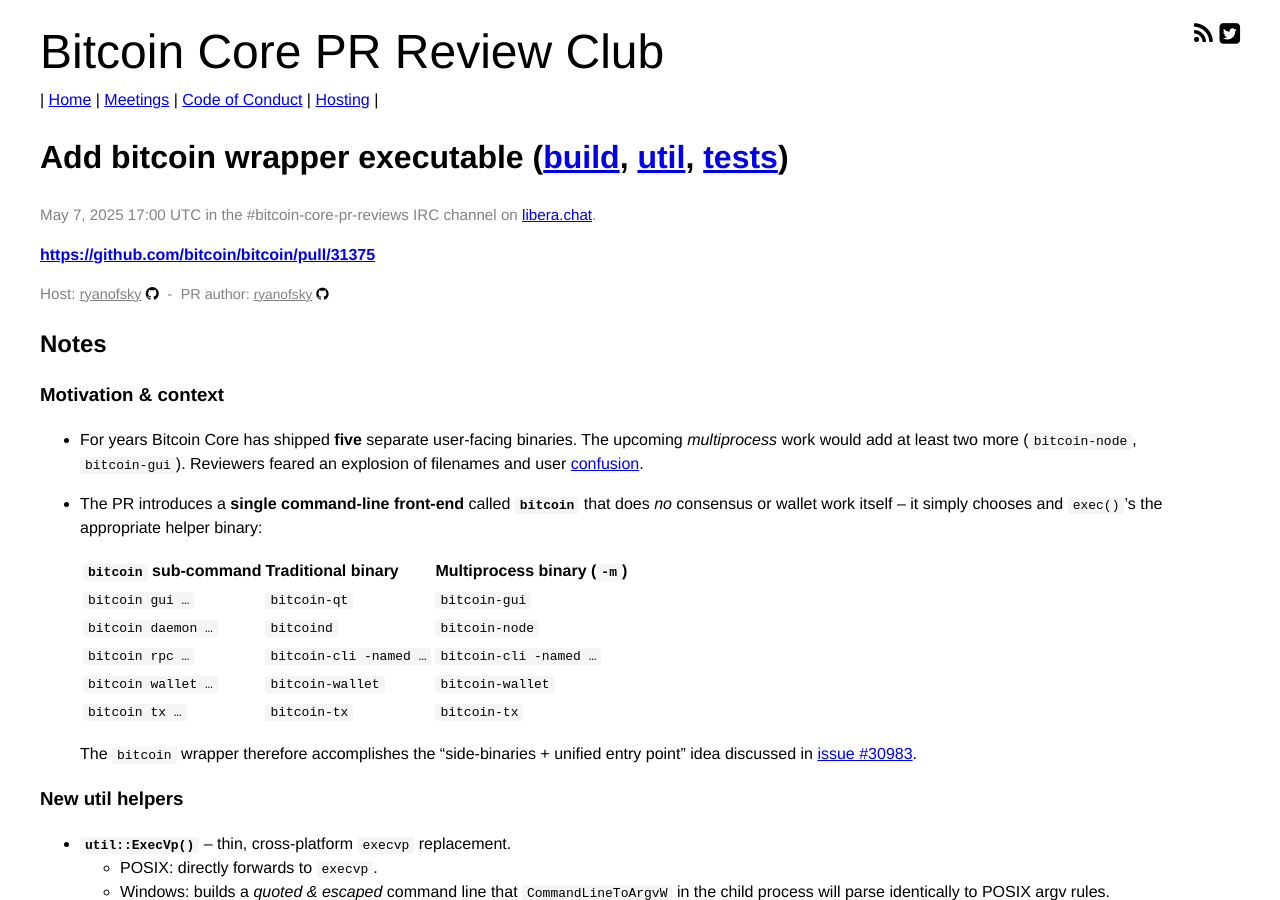
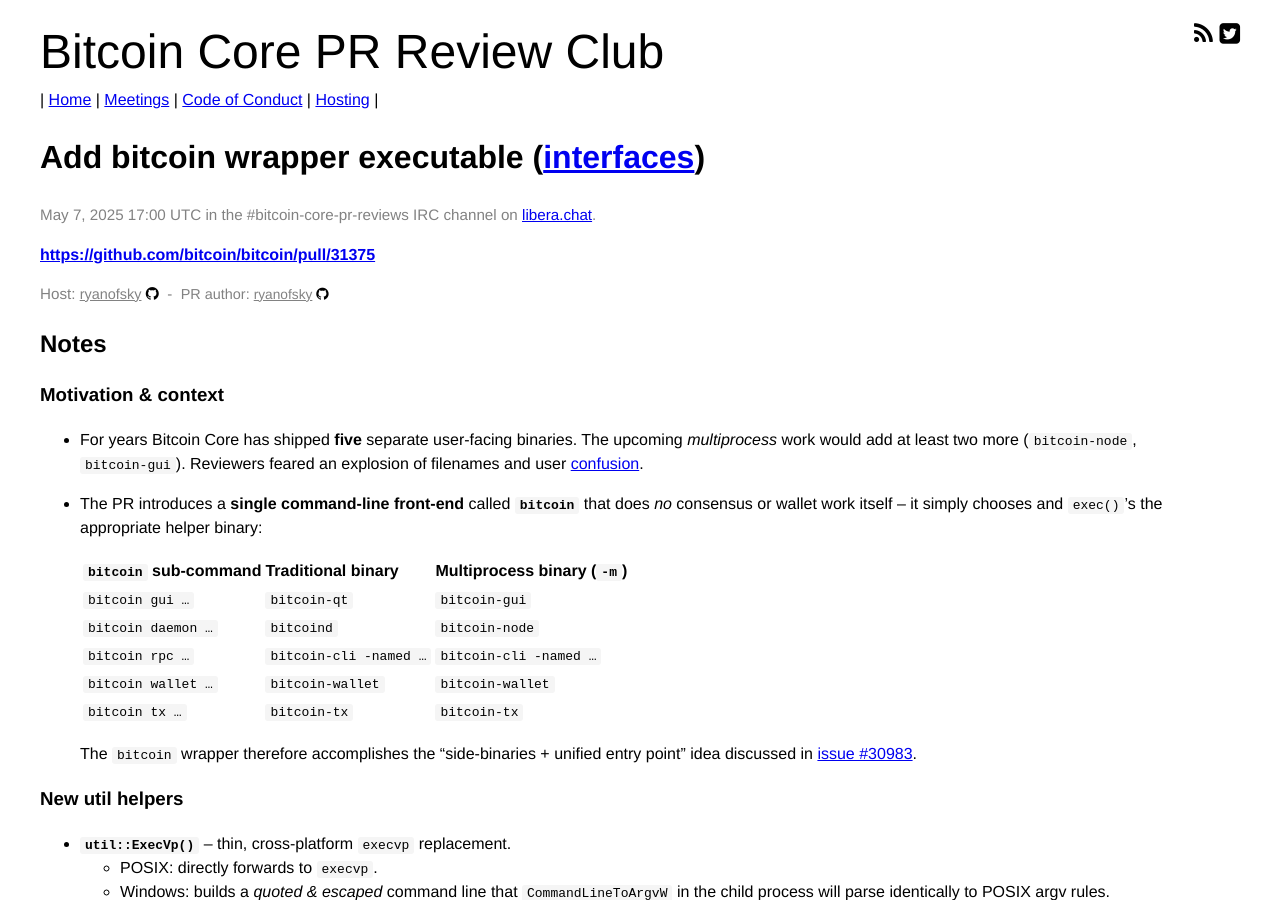
Before and after one commit to bitcoin-core-review-club/website, a Jekyll site: the page built from _posts/2025-05-07-#31375.md, in a window 1280 px wide and 900 px high. Built offline with Jekyll 4.4.1, drawn with Linux system fonts in a browser that asks for light colours.

Commit message:
Keep components identical to the bitcoin/bitcoin PR labels

```diff
--- a/_posts/2025-05-07-#31375.md
+++ b/_posts/2025-05-07-#31375.md
@@ -4,7 +4,7 @@
 title: "Add bitcoin wrapper executable"
 pr: 31375
 authors: [ryanofsky]
-components: ["build", "util", "tests"]
+components: ["interfaces"]
 host: ryanofsky
 status: upcoming
 commit: 81c0b9edfe533afbb2f4dda56142afdedffdb347
```
